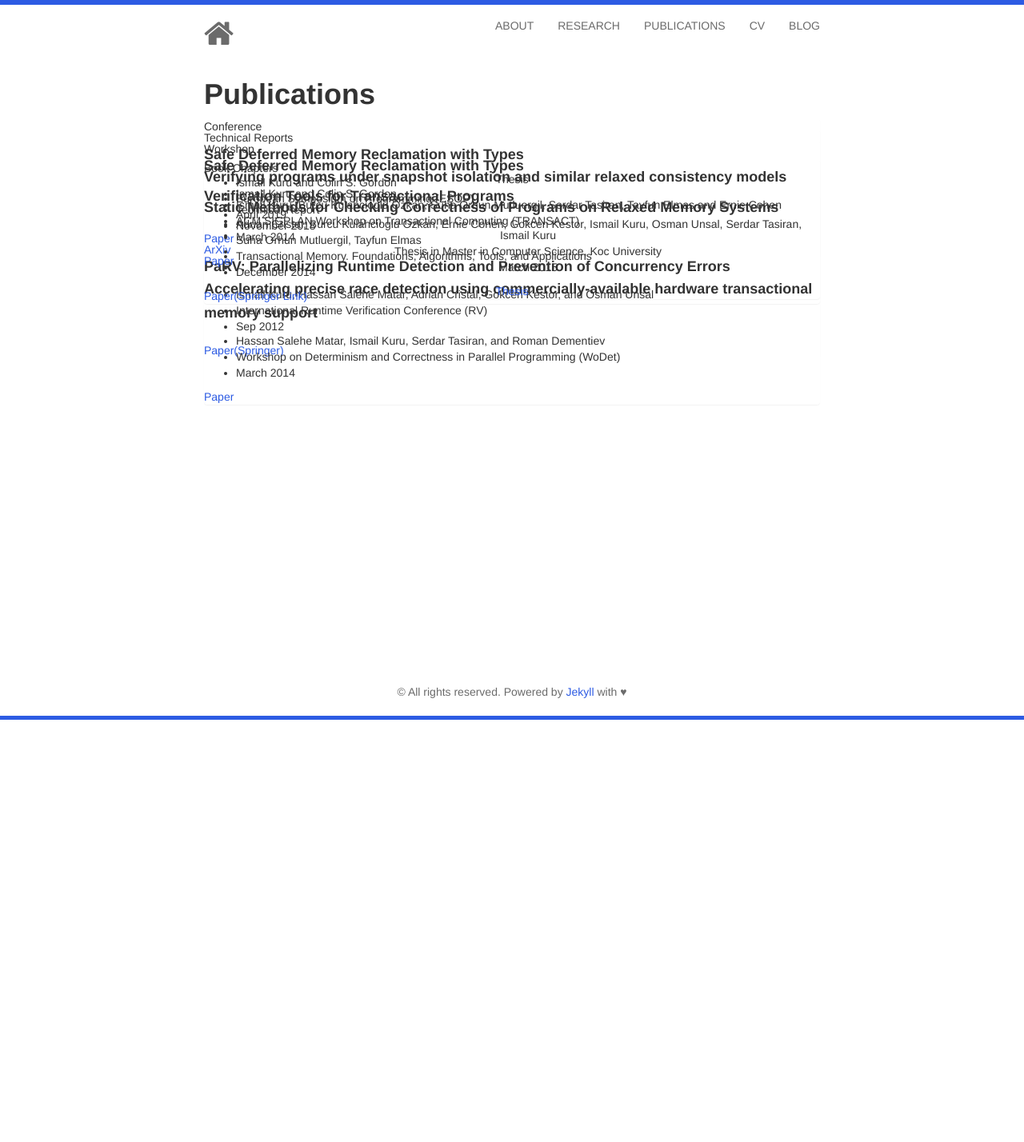
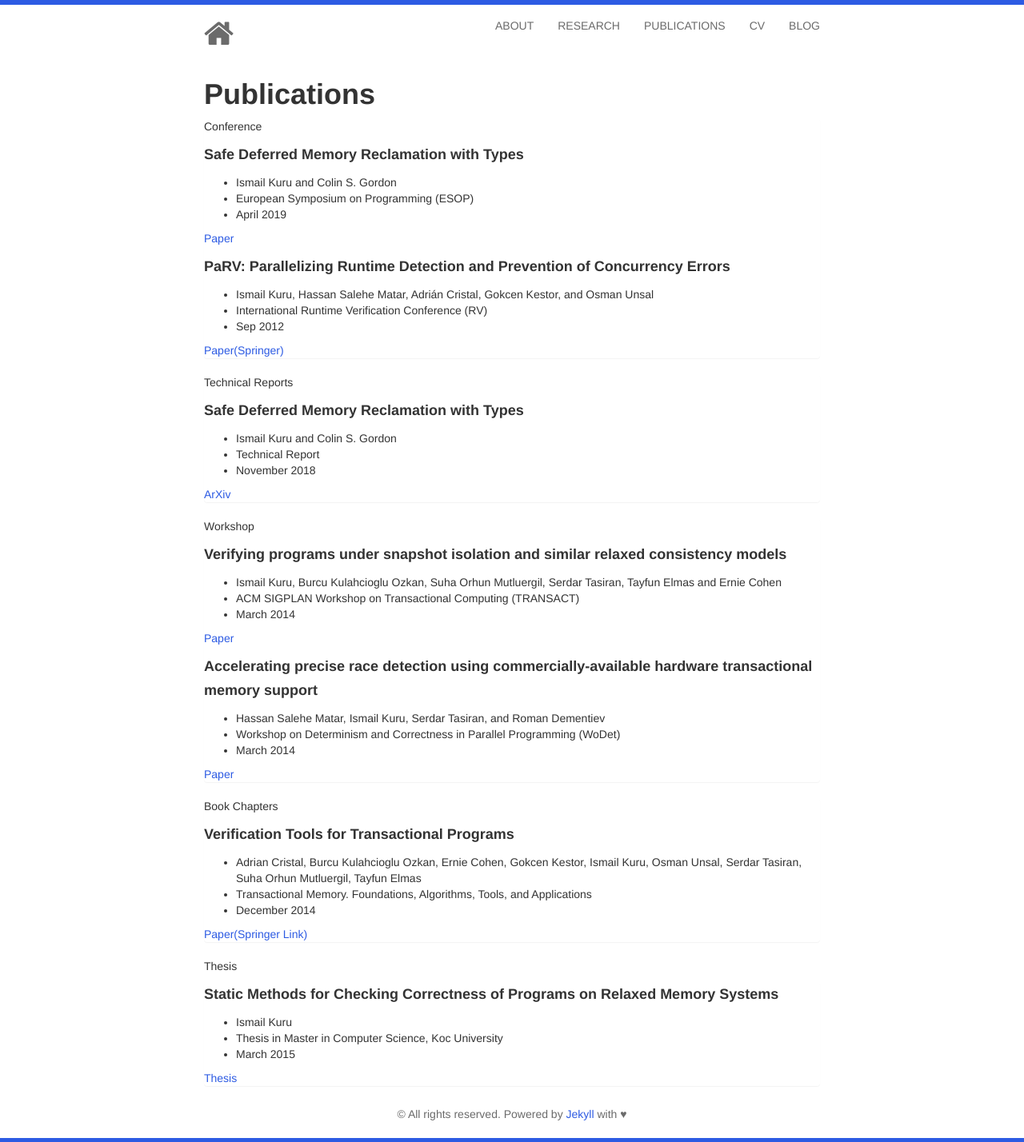
Before and after one commit to ismailkuru/deprecated.github.io, a Jekyll site: the page built from publications/index.html, in a window 1280 px wide. Shown: the whole page at 80% size. Built offline with Jekyll 4.4.1, drawn with Linux system fonts in a browser that asks for light colours; nearby versions of some CDN libraries; before the commit the page ends 900 px from its top, so only the background shows below that.

Commit message:
Update index.html

```diff
--- a/publications/index.html
+++ b/publications/index.html
@@ -7,8 +7,7 @@ title: Publications
 	<div class="container">
 		<div class="text-left">
 		     <h1><strong>Publications</strong></h1>
-			<div style="font-size: 14px; height: 1em; background-color: white">
-			<div class="panel panel-default"> Conference
+						<div class="panel panel-default"> Conference
 				<p align="left">
 				<h5><strong>Safe Deferred Memory Reclamation with Types</strong></h5>
 				<ul>
@@ -27,10 +26,9 @@ title: Publications
 				</ul>
 				<a href="https://link.springer.com/chapter/10.1007/978-3-642-35632-2_6">Paper(Springer)</a>
 				</p>
+
 			</div>
-			</div>
-			<div style="font-size: 14px; height: 1em; background-color: white">
-			<div class="panel panel-default"> Technical Reports
+						<div class="panel panel-default"> Technical Reports
 				<p align="left">
 				<h5><strong>Safe Deferred Memory Reclamation with Types</strong></h5>
 				<ul>
@@ -40,10 +38,9 @@ title: Publications
 				</ul>
 				<a href="https://arxiv.org/abs/1811.11853">ArXiv</a>
 				</p>
-			</div>
+
 	                </div>
-                        <div style="font-size: 14px; height: 1em; background-color: white">
-			<div class="panel panel-default"> Workshop
+                        			<div class="panel panel-default"> Workshop
 				<p align="left">
 				<h5><strong>Verifying programs under snapshot isolation and similar relaxed consistency models</strong></h5>
 				<ul>
@@ -62,10 +59,9 @@ title: Publications
 				</ul>
 				<a href="http://wodet.cs.washington.edu/wp-content/uploads/2014/02/wodet2014-final3.pdf">Paper</a>
 				</p>
-			</div>
+
                         </div>
-		<div style="font-size: 14px; height: 1em; background-color: white">
-<p>	<div class="panel panel-default"> Book Chapters
+		<p>	<div class="panel panel-default"> Book Chapters
 				<p align="left">
 				<h5><strong>Verification Tools for Transactional Programs</strong></h5>
 				<ul>
@@ -75,7 +71,7 @@ title: Publications
 				</ul>
 				<a href="https://link.springer.com/chapter/10.1007%2F978-3-319-14720-8_14">Paper(Springer Link)</a>
 				</p>
-			 </div>	                        </div>
+
                         </div>
 				<div> Thesis
 				<p>	<div class="panel panel-default">
```
